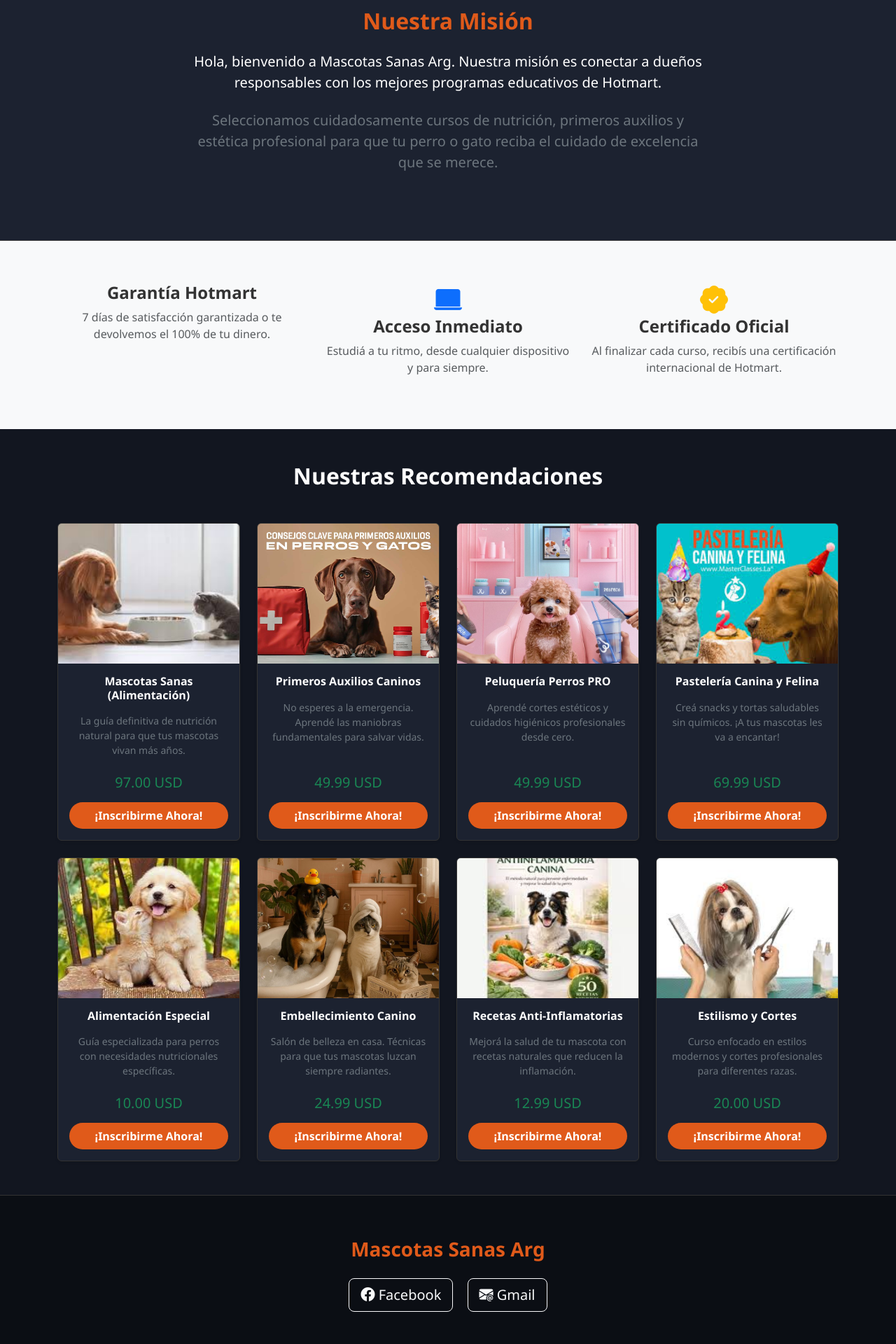
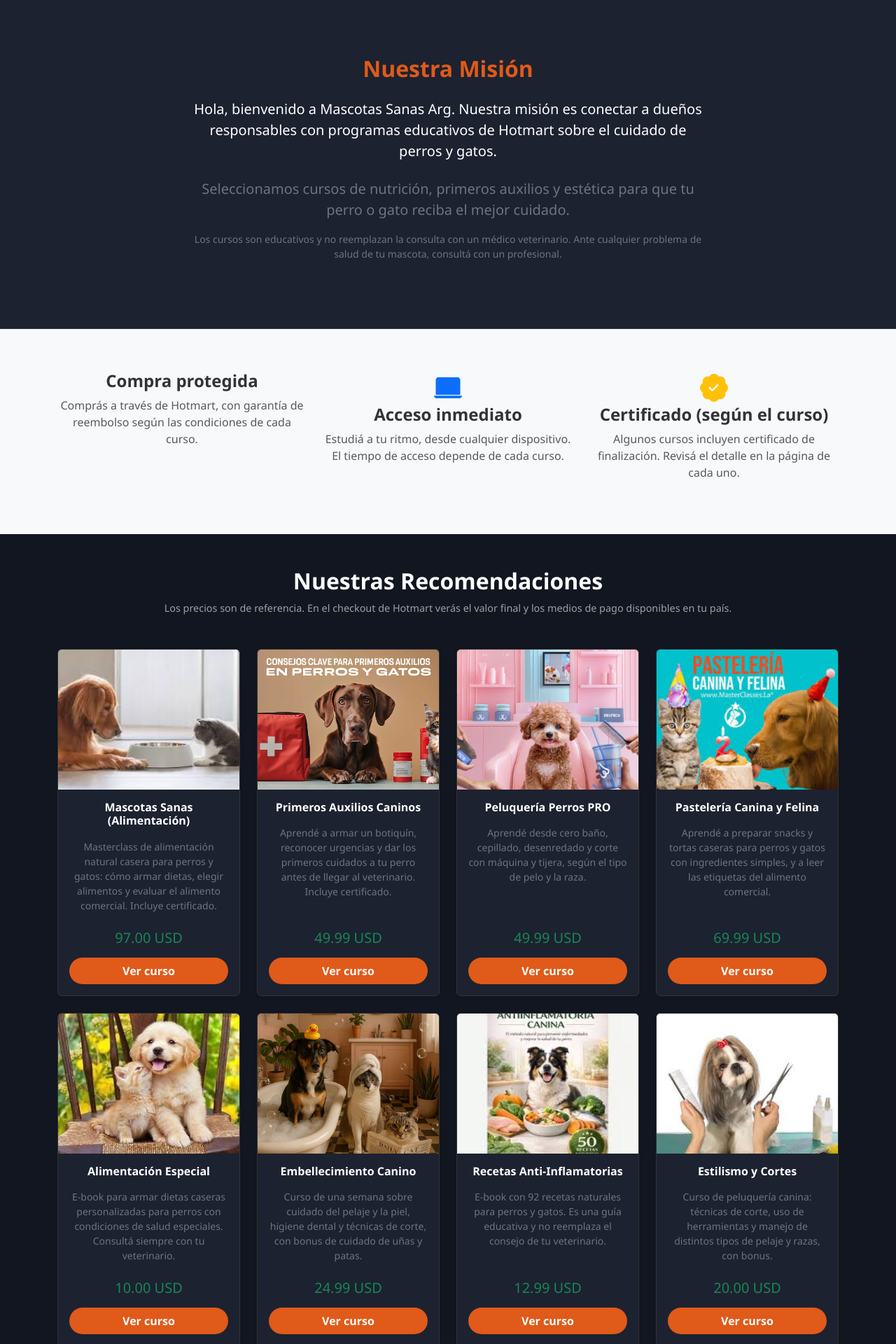
Before and after one commit to romangaluzo/mascotas-sanas-web, a Flask app: page / in a window 1280 px wide. Shown: the part 528-2448 px from the top of the page at 70% size. Run offline with Flask 3, Linux system fonts and the light colour scheme; some libraries are stand-ins or nearby versions.

Commit message:
Corrijo textos, aviso de afiliado y descripciones

```diff
--- a/app.py
+++ b/app.py
@@ -2,63 +2,65 @@ from flask import Flask, render_template
 
 app = Flask(__name__)
 
-# Lista de cursos con TUS LINKS de afiliado actualizados
+# Lista de cursos con TUS LINKS de afiliado (no modificados)
+# IMPORTANTE: los precios son de referencia. Verificalos abriendo cada link
+# en una ventana de incógnito y comparalos con el checkout de Hotmart.
 cursos = [
     {
         "titulo": "Mascotas Sanas (Alimentación)",
         "precio": "97.00 USD",
         "img": "foto1.jpg",
         "link": "https://go.hotmart.com/V105110069K?dp=1",
-        "descripcion": "La guía definitiva de nutrición natural para que tus mascotas vivan más años."
+        "descripcion": "Masterclass de alimentación natural casera para perros y gatos: cómo armar dietas, elegir alimentos y evaluar el alimento comercial. Incluye certificado."
     },
     {
         "titulo": "Primeros Auxilios Caninos",
         "precio": "49.99 USD",
         "img": "foto2.jpg",
         "link": "https://go.hotmart.com/C63284199M?dp=1",
-        "descripcion": "No esperes a la emergencia. Aprendé las maniobras fundamentales para salvar vidas."
+        "descripcion": "Aprendé a armar un botiquín, reconocer urgencias y dar los primeros cuidados a tu perro antes de llegar al veterinario. Incluye certificado."
     },
     {
         "titulo": "Peluquería Perros PRO",
         "precio": "49.99 USD",
         "img": "foto3.jpg",
         "link": "https://go.hotmart.com/V105110074P?dp=1",
-        "descripcion": "Aprendé cortes estéticos y cuidados higiénicos profesionales desde cero."
+        "descripcion": "Aprendé desde cero baño, cepillado, desenredado y corte con máquina y tijera, según el tipo de pelo y la raza."
     },
     {
         "titulo": "Pastelería Canina y Felina",
         "precio": "69.99 USD",
         "img": "foto4.jpg",
         "link": "https://go.hotmart.com/X105090474W",
-        "descripcion": "Creá snacks y tortas saludables sin químicos. ¡A tus mascotas les va a encantar!"
+        "descripcion": "Aprendé a preparar snacks y tortas caseras para perros y gatos con ingredientes simples, y a leer las etiquetas del alimento comercial."
     },
     {
         "titulo": "Alimentación Especial",
         "precio": "10.00 USD",
         "img": "foto5.jpg",
         "link": "https://go.hotmart.com/N105116839I?dp=1",
-        "descripcion": "Guía especializada para perros con necesidades nutricionales específicas."
+        "descripcion": "E-book para armar dietas caseras personalizadas para perros con condiciones de salud especiales. Consultá siempre con tu veterinario."
     },
     {
         "titulo": "Embellecimiento Canino",
         "precio": "24.99 USD",
         "img": "foto6.jpg",
         "link": "https://go.hotmart.com/E105116847N",
-        "descripcion": "Salón de belleza en casa. Técnicas para que tus mascotas luzcan siempre radiantes."
+        "descripcion": "Curso de una semana sobre cuidado del pelaje y la piel, higiene dental y técnicas de corte, con bonus de cuidado de uñas y patas."
     },
     {
         "titulo": "Recetas Anti-Inflamatorias",
         "precio": "12.99 USD",
         "img": "foto7.jpg",
         "link": "https://go.hotmart.com/M105116867K?dp=1",
-        "descripcion": "Mejorá la salud de tu mascota con recetas naturales que reducen la inflamación."
+        "descripcion": "E-book con 92 recetas naturales para perros y gatos. Es una guía educativa y no reemplaza el consejo de tu veterinario."
     },
     {
         "titulo": "Estilismo y Cortes",
         "precio": "20.00 USD",
         "img": "foto8.jpg",
         "link": "https://go.hotmart.com/U105116877L?dp=1",
-        "descripcion": "Curso enfocado en estilos modernos y cortes profesionales para diferentes razas."
+        "descripcion": "Curso de peluquería canina: técnicas de corte, uso de herramientas y manejo de distintos tipos de pelaje y razas, con bonus."
     }
 ]
 
@@ -67,4 +69,5 @@ def home():
     return render_template('index.html', productos=cursos)
 
 if __name__ == '__main__':
-    app.run(debug=True)
+    # debug=False para que no quede expuesto el depurador si se publica con este comando
+    app.run(debug=False)
--- a/templates/index.html
+++ b/templates/index.html
@@ -4,6 +4,7 @@
     <meta charset="UTF-8">
     <meta name="viewport" content="width=device-width, initial-scale=1.0">
     <title>Mascotas Sanas Arg | Bienestar y Nutrición Animal</title>
+    <meta name="description" content="Recomendaciones independientes de cursos online sobre nutrición, primeros auxilios y cuidado de perros y gatos.">
     <link href="https://cdn.jsdelivr.net/npm/bootstrap@5.3.0/dist/css/bootstrap.min.css" rel="stylesheet">
     <link rel="stylesheet" href="https://cdn.jsdelivr.net/npm/bootstrap-icons@1.11.1/font/bootstrap-icons.css">
     <style>
@@ -33,6 +34,15 @@
                         url('https://images.unsplash.com/photo-1544568100-847a948585b9?auto=format&fit=crop&q=80&w=1500');
             background-size: cover;
             background-position: center;
+            text-align: center;
+        }
+
+        .aviso-afiliado {
+            background-color: #232b3d;
+            border-bottom: 1px solid #333;
+            padding: 12px 0;
+            font-size: 0.9rem;
+            color: #c9c9c9;
             text-align: center;
         }
 
@@ -70,6 +80,8 @@
         }
         .btn-hotmart:hover { background-color: #c04a10; color: white; transform: scale(1.05); }
 
+        .nota-precios { color: var(--text-secondary); font-size: 0.9rem; }
+
         footer {
             background-color: #0b0e14;
             padding: 60px 0;
@@ -96,11 +108,18 @@
         </div>
     </nav>
 
+    <div class="aviso-afiliado">
+        <div class="container">
+            <i class="bi bi-info-circle"></i>
+            Transparencia: este sitio es independiente. Recomendamos cursos de Hotmart y podemos recibir una comisión si comprás desde nuestros links, sin ningún costo extra para vos.
+        </div>
+    </div>
+
     <header class="hero">
         <div class="container">
             <h1 class="display-3 fw-bold mb-3">Tu mascota merece lo mejor</h1>
             <p class="lead mb-4 fs-4 text-light">Acompañamos a dueños responsables en el camino hacia una vida animal más sana.</p>
-            <a href="#cursos" class="btn btn-lg btn-hotmart px-5 py-2">Ver Catálogo Profesional</a>
+            <a href="#cursos" class="btn btn-lg btn-hotmart px-5 py-2">Ver Catálogo de Cursos</a>
         </div>
     </header>
 
@@ -111,10 +130,13 @@
                     <h2 class="fw-bold mb-4" style="color: var(--accent);">Nuestra Misión</h2>
                     <p class="lead mb-4">
                         Hola, bienvenido a <strong>Mascotas Sanas Arg</strong>.
-                        Nuestra misión es conectar a dueños responsables con los mejores programas educativos de <strong>Hotmart</strong>.
+                        Nuestra misión es conectar a dueños responsables con programas educativos de <strong>Hotmart</strong> sobre el cuidado de perros y gatos.
                     </p>
                     <p class="text-secondary fs-5">
-                        Seleccionamos cuidadosamente cursos de nutrición, primeros auxilios y estética profesional para que tu perro o gato reciba el cuidado de excelencia que se merece.
+                        Seleccionamos cursos de nutrición, primeros auxilios y estética para que tu perro o gato reciba el mejor cuidado.
+                    </p>
+                    <p class="small text-secondary">
+                        Los cursos son educativos y no reemplazan la consulta con un médico veterinario. Ante cualquier problema de salud de tu mascota, consultá con un profesional.
                     </p>
                 </div>
             </div>
@@ -126,42 +148,41 @@
             <div class="row g-4">
                 <div class="col-md-4">
                     <i class="bi bi-shield-check-fill h1 text-success"></i>
-                    <h4 class="fw-bold">Garantía Hotmart</h4>
-                    <p class="text-muted">7 días de satisfacción garantizada o te devolvemos el 100% de tu dinero.</p>
+                    <h4 class="fw-bold">Compra protegida</h4>
+                    <p class="text-muted">Comprás a través de Hotmart, con garantía de reembolso según las condiciones de cada curso.</p>
                 </div>
                 <div class="col-md-4">
                     <i class="bi bi-laptop-fill h1 text-primary"></i>
-                    <h4 class="fw-bold">Acceso Inmediato</h4>
-                    <p class="text-muted">Estudiá a tu ritmo, desde cualquier dispositivo y para siempre.</p>
+                    <h4 class="fw-bold">Acceso inmediato</h4>
+                    <p class="text-muted">Estudiá a tu ritmo, desde cualquier dispositivo. El tiempo de acceso depende de cada curso.</p>
                 </div>
                 <div class="col-md-4">
                     <i class="bi bi-patch-check-fill h1 text-warning"></i>
-                    <h4 class="fw-bold">Certificado Oficial</h4>
-                    <p class="text-muted">Al finalizar cada curso, recibís una certificación internacional de Hotmart.</p>
+                    <h4 class="fw-bold">Certificado (según el curso)</h4>
+                    <p class="text-muted">Algunos cursos incluyen certificado de finalización. Revisá el detalle en la página de cada uno.</p>
                 </div>
             </div>
         </div>
     </section>
 
     <main class="container py-5" id="cursos">
-        <h2 class="text-center mb-5 fw-bold">Nuestras Recomendaciones</h2>
+        <h2 class="text-center mb-2 fw-bold">Nuestras Recomendaciones</h2>
+        <p class="text-center nota-precios mb-5">
+            Los precios son de referencia. En el checkout de Hotmart verás el valor final y los medios de pago disponibles en tu país.
+        </p>
         <div class="row g-4">
             {% for p in productos %}
             <div class="col-md-4 col-lg-3">
                 <div class="card shadow-sm">
-                    <img src="{{ url_for('static', filename=p.img) }}" class="card-img-top" alt="{{ p.titulo }}">
+                    <img src="{{ url_for('static', filename=p.img) }}" class="card-img-top" alt="{{ p.titulo }}" loading="lazy">
                     <div class="card-body d-flex flex-column text-center">
                         <h6 class="card-title fw-bold mb-3">{{ p.titulo }}</h6>
                         <p class="card-text small text-secondary mb-4">{{ p.descripcion }}</p>
 
-                        <p class="h5 text-success mt-auto mb-3 precio-dinamico"
-                           data-precio-ars="{{ p.precio }}"
-                           data-precio-usd="{% if 'Alimentación' in p.titulo %}10.00 USD{% elif 'Primeros' in p.titulo %}49.99 USD{% elif 'Peluquería' in p.titulo %}49.99 USD{% elif 'Pastelería' in p.titulo %}69.99 USD{% else %}25.00 USD{% endif %}">
-                           {{ p.precio }}
-                        </p>
+                        <p class="h5 text-success mt-auto mb-3">{{ p.precio }}</p>
 
-                        <a href="{{ p.link }}" target="_blank" class="btn btn-hotmart w-100">
-                            ¡Inscribirme Ahora!
+                        <a href="{{ p.link }}" target="_blank" rel="sponsored noopener noreferrer" class="btn btn-hotmart w-100">
+                            Ver curso
                         </a>
                     </div>
                 </div>
@@ -174,42 +195,25 @@
         <div class="container text-center">
             <h3 class="fw-bold mb-4" style="color: var(--accent);"><i class="bi bi-paw-fill"></i> Mascotas Sanas Arg</h3>
             <div class="mb-4">
-                <a href="https://facebook.com/MascotasSanasArg" target="_blank" class="btn btn-outline-light btn-lg mx-2">
+                <a href="https://facebook.com/MascotasSanasArg" target="_blank" rel="noopener noreferrer" class="btn btn-outline-light btn-lg mx-2">
                     <i class="bi bi-facebook"></i> Facebook
                 </a>
-                <a href="mailto:tuemail@gmail.com" class="btn btn-outline-light btn-lg mx-2">
-                    <i class="bi bi-envelope-at-fill"></i> Gmail
+                <!-- REEMPLAZAR por tu email real -->
+                <a href="mailto:mascotassanasarg@gmail.com" class="btn btn-outline-light btn-lg mx-2">
+                    <i class="bi bi-envelope-at-fill"></i> Email
                 </a>
             </div>
             <hr class="border-secondary my-5">
+            <p class="small text-secondary mb-2">
+                Mascotas Sanas Arg es un sitio independiente de afiliados. No somos Hotmart ni los creadores de los cursos. Podemos recibir comisión por las compras realizadas desde nuestros links.
+            </p>
             <p class="small text-secondary mb-0">
-                &copy; 2026 Mascotas Sanas Arg - Catálogo de Afiliados Oficial de Hotmart.
+                &copy; 2026 Mascotas Sanas Arg
             </p>
         </div>
     </footer>
 
     <script src="//code.tidio.co/sza80fdqritoeezbi3bro2ft28pjxibi.js" async></script>
     <script src="https://cdn.jsdelivr.net/npm/bootstrap@5.3.0/dist/js/bootstrap.bundle.min.js"></script>
-
-    <script>
-        async function ajustarPrecios() {
-            try {
-                const response = await fetch('https://ipapi.co/json/');
-                const data = await response.json();
-                const elementosPrecio = document.querySelectorAll('.precio-dinamico');
-
-                elementosPrecio.forEach(el => {
-                    if (data.country_code === 'AR') {
-                        el.innerText = el.getAttribute('data-precio-ars');
-                    } else {
-                        el.innerText = el.getAttribute('data-precio-usd');
-                    }
-                });
-            } catch (error) {
-                console.log("Error de geolocalización.");
-            }
-        }
-        window.onload = ajustarPrecios;
-    </script>
 </body>
 </html>
```
